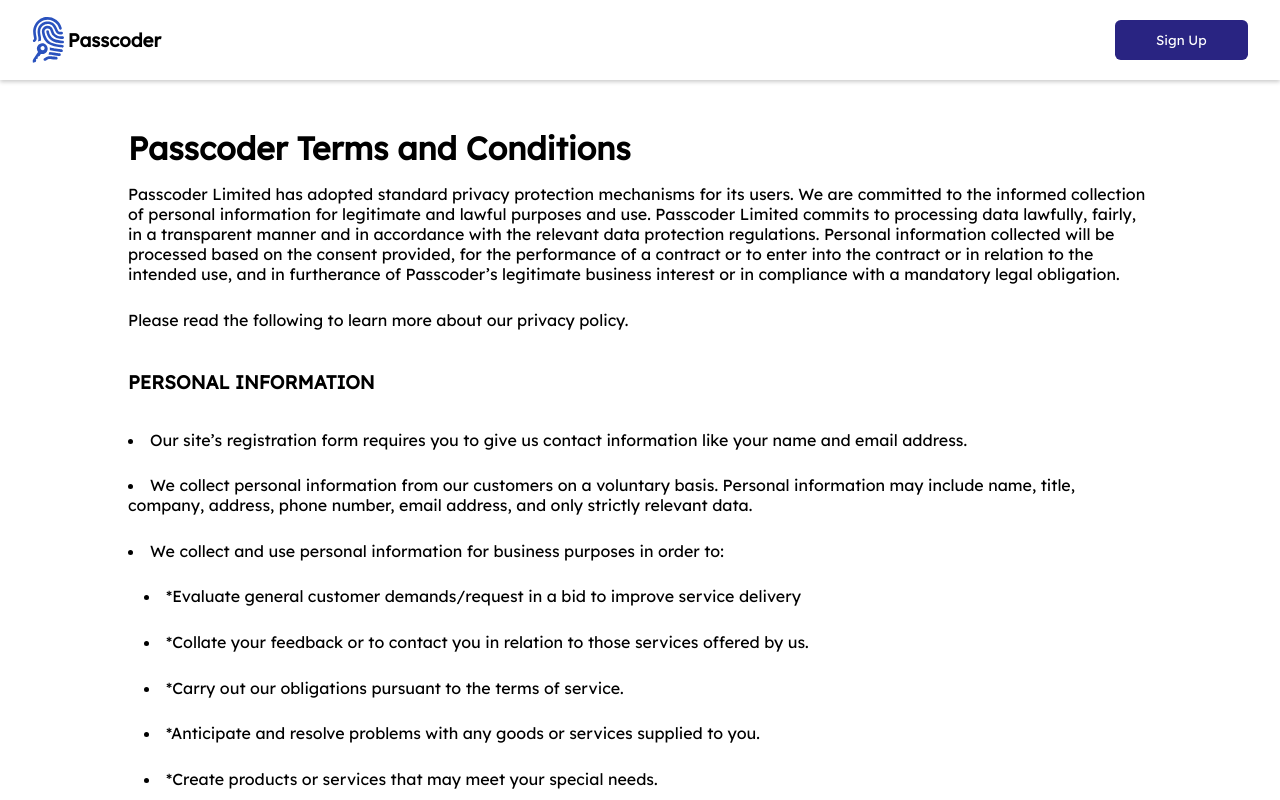
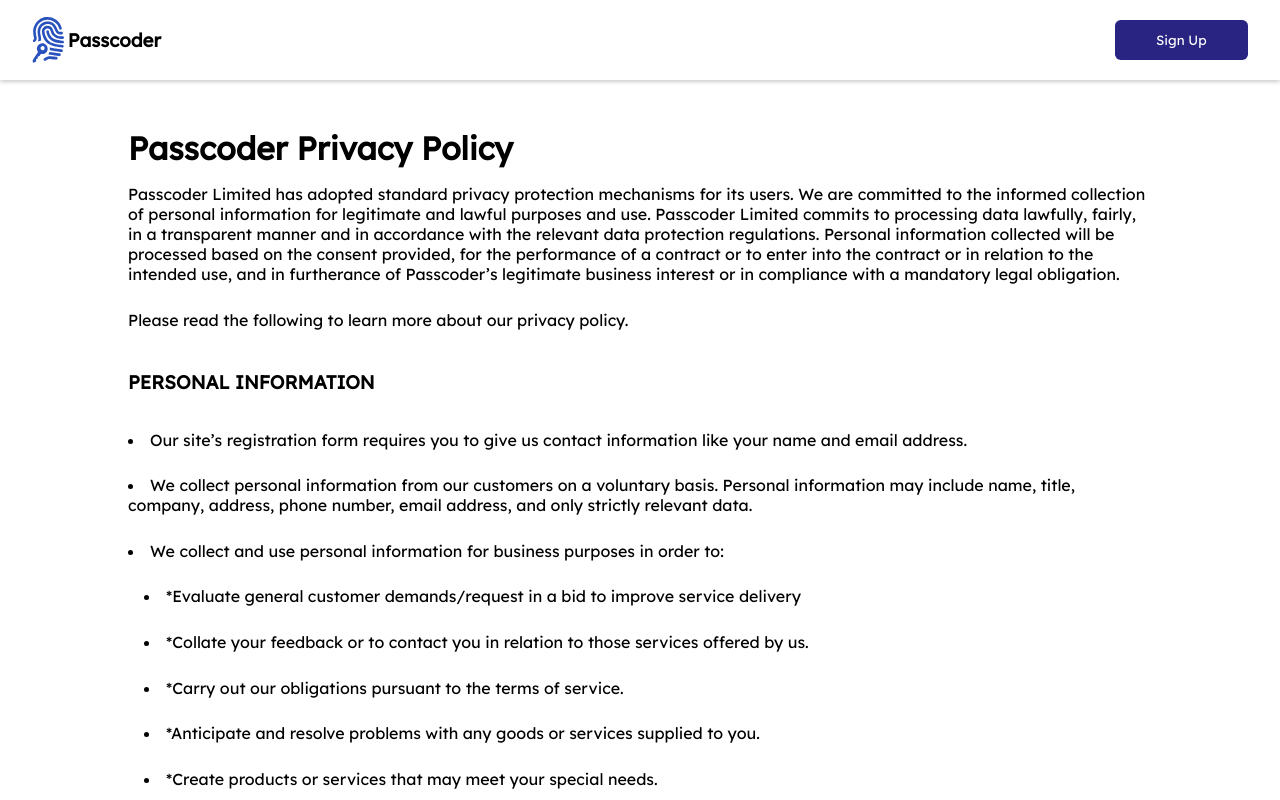
Before and after one commit to Ibeneme/Landing-Page, a React (Create React App) app: page /privacy in a window 1280 px wide. Shown: the top 800 px of the page. Built offline with nearby package versions, Linux system fonts and the light colour scheme.

Commit message:
privacy and terms pages

```diff
--- a/src/Landing-page/components/Footer/Footer.js
+++ b/src/Landing-page/components/Footer/Footer.js
@@ -48,9 +48,14 @@
 
       }}>
 
+        <h5 style={{
+          cursor:'pointer'
+        }}
+        onClick={e=>Navigate('/privacy')}>Privacy Policy</h5>
         <h5
-        onClick={e=>Navigate('/privacy')}>Privacy Policy</h5>
-        <h5  onClick={e=>Navigate('/terms')} >Terms and Conditions</h5>
+        style={{
+          cursor:'pointer'
+        }} onClick={e=>Navigate('/terms')} >Terms and Conditions</h5>
       </div>
     </div>
   )
--- a/src/Landing-page/components/privacy/Privacy.js
+++ b/src/Landing-page/components/privacy/Privacy.js
@@ -12,7 +12,7 @@
                 style={{
                 marginTop:'4em',
                 fontWeight: 'bolder'
-                }}>Passcoder Terms and Conditions</h1>
+                }}>Passcoder Privacy Policy</h1>
            <p
            className='terms-p'>
               Passcoder Limited has adopted standard privacy protection mechanisms for its users. We are
```
